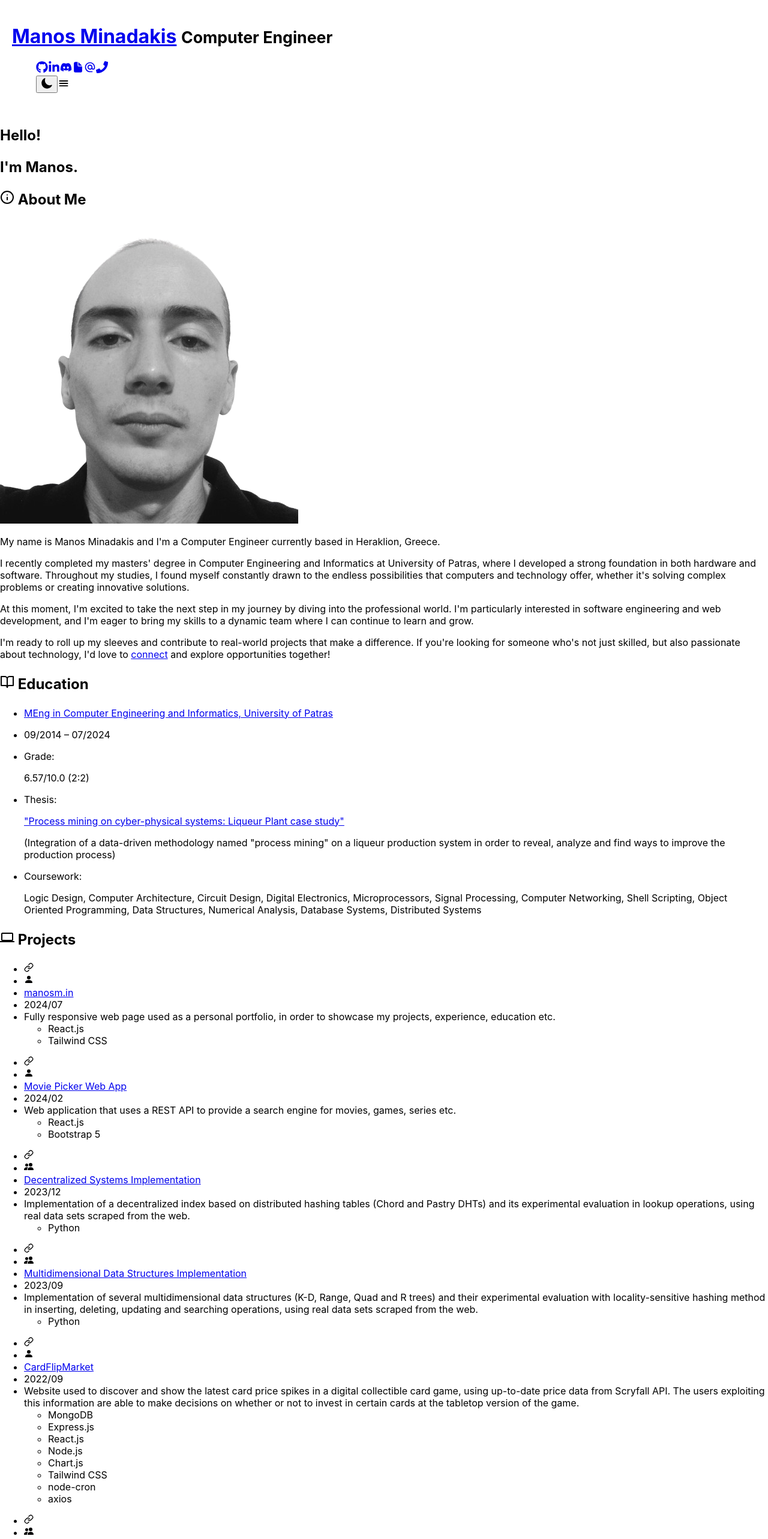
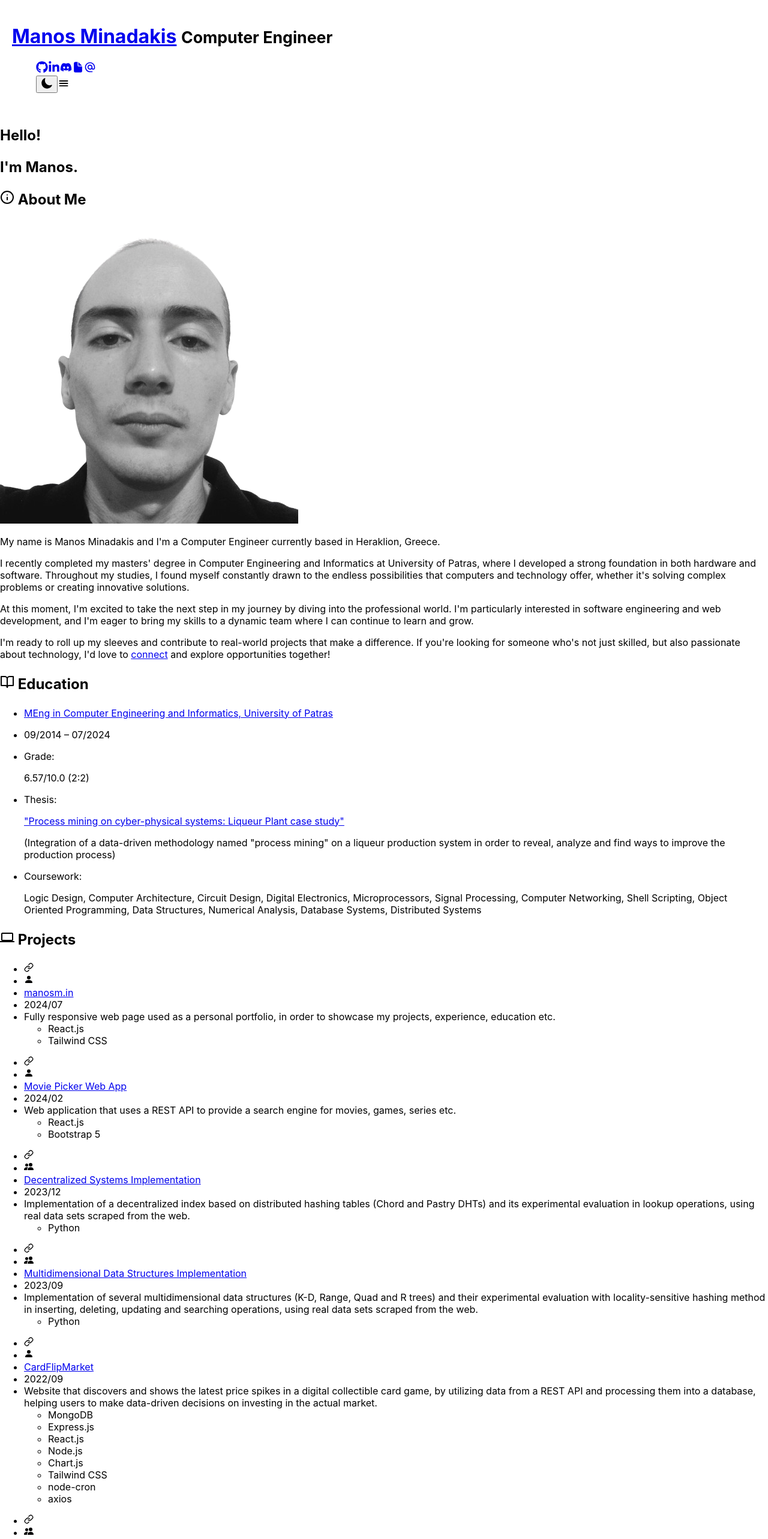
Before and after one commit to manosmin/manosmin.github.io, a React (Create React App) app: page / in a window 1280 px wide. Shown: the top 2566 px of the page at 60% size. Built offline with nearby package versions, Linux system fonts and the light colour scheme.

Commit message:
fixed header

```diff
--- a/src/components/Header.js
+++ b/src/components/Header.js
@@ -43,9 +43,6 @@ const Header = () => {
             <li className="icon-container bg-gray-900 dark:bg-gray-100 text-gray-100 dark:text-gray-900 rounded-full p-2 mx-1">
               <a href="mailto:manosmin@hotmail.com" alt="email" ><MdAlternateEmail size={20}/></a>
             </li>
-            <li className="icon-container bg-gray-900 dark:bg-gray-100 text-gray-100 dark:text-gray-900 rounded-full p-2 mx-1">
-              <a href="tel:+306947651098" alt="mobile" ><FaPhone size={20}/></a>
-            </li>
           </div>
           <div className='flex animate-drop-in opacity-0' style={{ "--delay": 0.8 + "s" }}>
             <li className="flex icon-container bg-gray-900 dark:bg-gray-100 text-gray-100 dark:text-gray-900 rounded-full p-2 mx-1">
--- a/src/components/Projects.js
+++ b/src/components/Projects.js
@@ -78,7 +78,7 @@ function Projects() {
     const ProjectInfo9 = {
       Title: `CardFlipMarket`,
       Used: ['MongoDB', 'Express.js', 'React.js', 'Node.js', 'Chart.js', 'Tailwind CSS','node-cron', 'axios'],
-      Description: 'Website used to discover and show the latest card price spikes in a digital collectible card game, using up-to-date price data from Scryfall API. The users exploiting this information are able to make decisions on whether or not to invest in certain cards at the tabletop version of the game.',
+      Description: 'Website that discovers and shows the latest price spikes in a digital collectible card game, by utilizing data from a REST API and processing them into a database, helping users to make data-driven decisions on investing in the actual market.',
       Link: 'https://github.com/manosmin/cardflipmarket',
       Date: '2022/09',
       Team: 'No'
```
